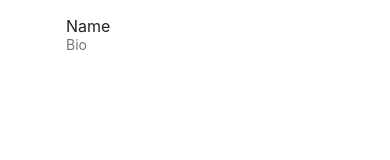
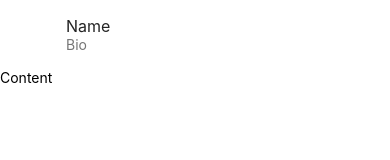
Before and after one commit to Peterhyh/uncut-social, a React Native app: screen / in a window 390 px wide. Shown: the top 160 px of the page. Built offline with nearby package versions, Linux system fonts and the light colour scheme.

Commit message:
Text component added

```diff
--- a/screens/ProfileScreen.js
+++ b/screens/ProfileScreen.js
@@ -11,6 +11,7 @@ const ProfileScreen = () => {
                     <ListItem.Subtitle>Bio</ListItem.Subtitle>
                 </ListItem.Content>
             </ListItem>
+            <Text>Content</Text>
         </View>
     )
 };
```
